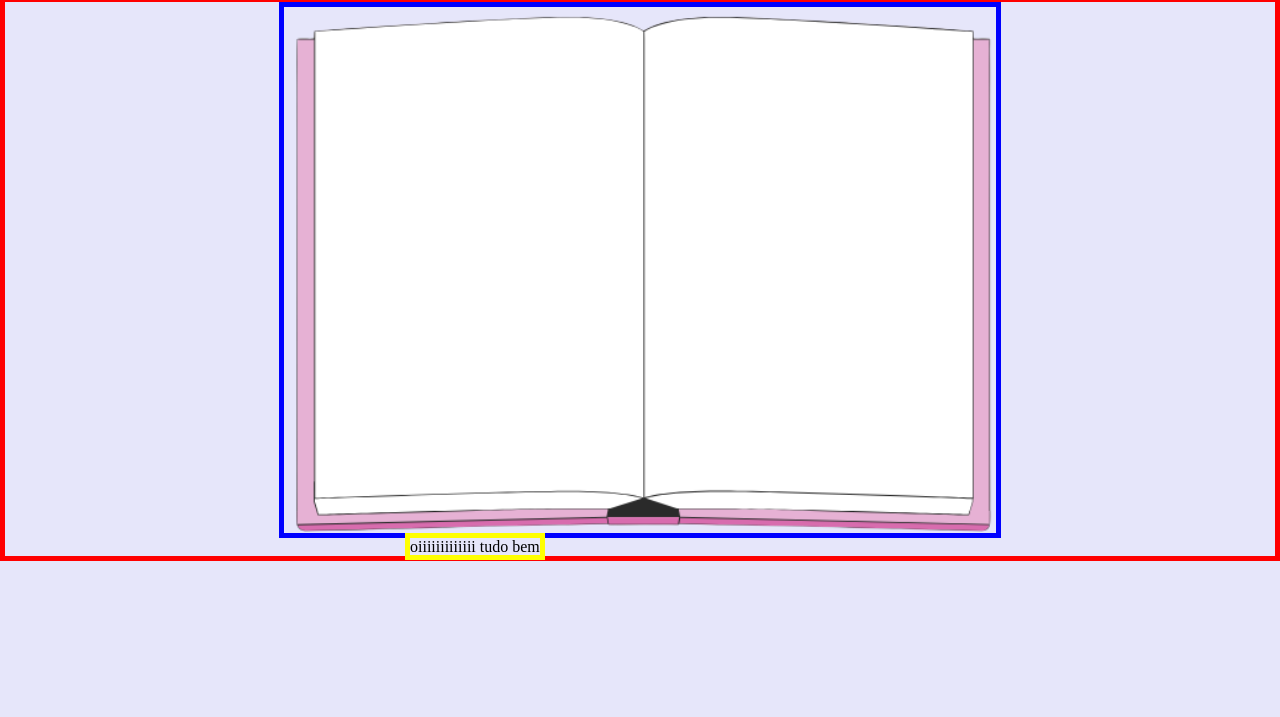
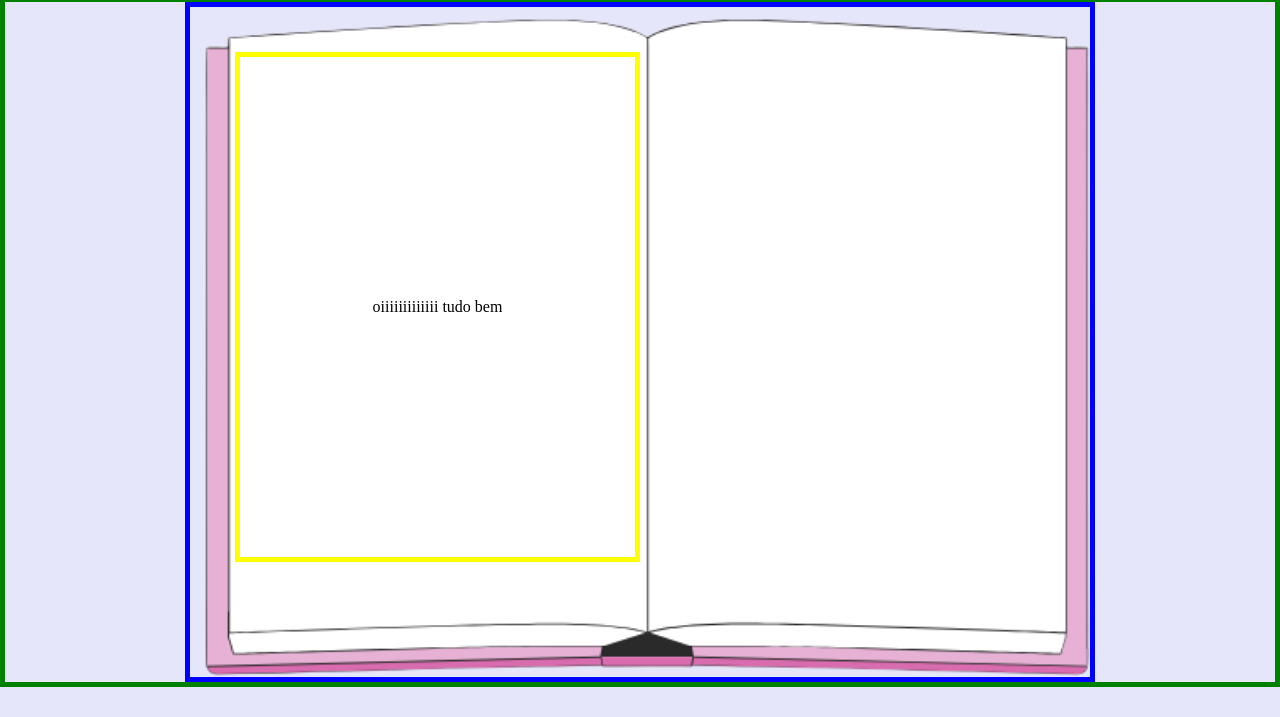
Before and after one commit to juliaacampioto/projeto_individual, a plain HTML site: page index.html in a window 1280 px wide. Shown: the part 83-800 px from the top of the page. Drawn offline with Linux system fonts and the light colour scheme.

Commit message:
Arrumando o banner, colocando o fundo e os tamanhos corretos nas divs

```diff
--- a/index.html
+++ b/index.html
@@ -44,7 +44,6 @@
 
     <div class="banner">
         <div class="container">
-            <img src="imagens/livro_fundo.png">
             <span>oiiiiiiiiiiiii tudo bem</span>
         </div>
     </div>
--- a/style.css
+++ b/style.css
@@ -67,19 +67,29 @@ body{
     text-shadow: 1px 1px 1px;
 }
 
-.banner .container {
-border: red solid 5px;
+.banner{
+    border: solid green 5px;
+    display: flex;
+    justify-content: center;
 }
 
-.banner .container img {
-    display: block;
-    margin-left: auto;
-    margin-right: auto;
-    width: 56%;
+.banner .container {
+    display: flex;
+    height: 670px;
+    width: 900px;
     border: blue solid 5px;
+    background-image: url(imagens/livro_fundo.png);
+    background-repeat: no-repeat;
+    background-size: cover;
+
 }
 
 .banner .container span{
+    display: flex;
+    width: 395px;
+    height: 500px;
     border: yellow solid 5px;
-    margin: 400px;
+    align-items: center;
+    justify-content: center;
+    margin: 45px;
     }
```
Also changed, not shown: README.md.
